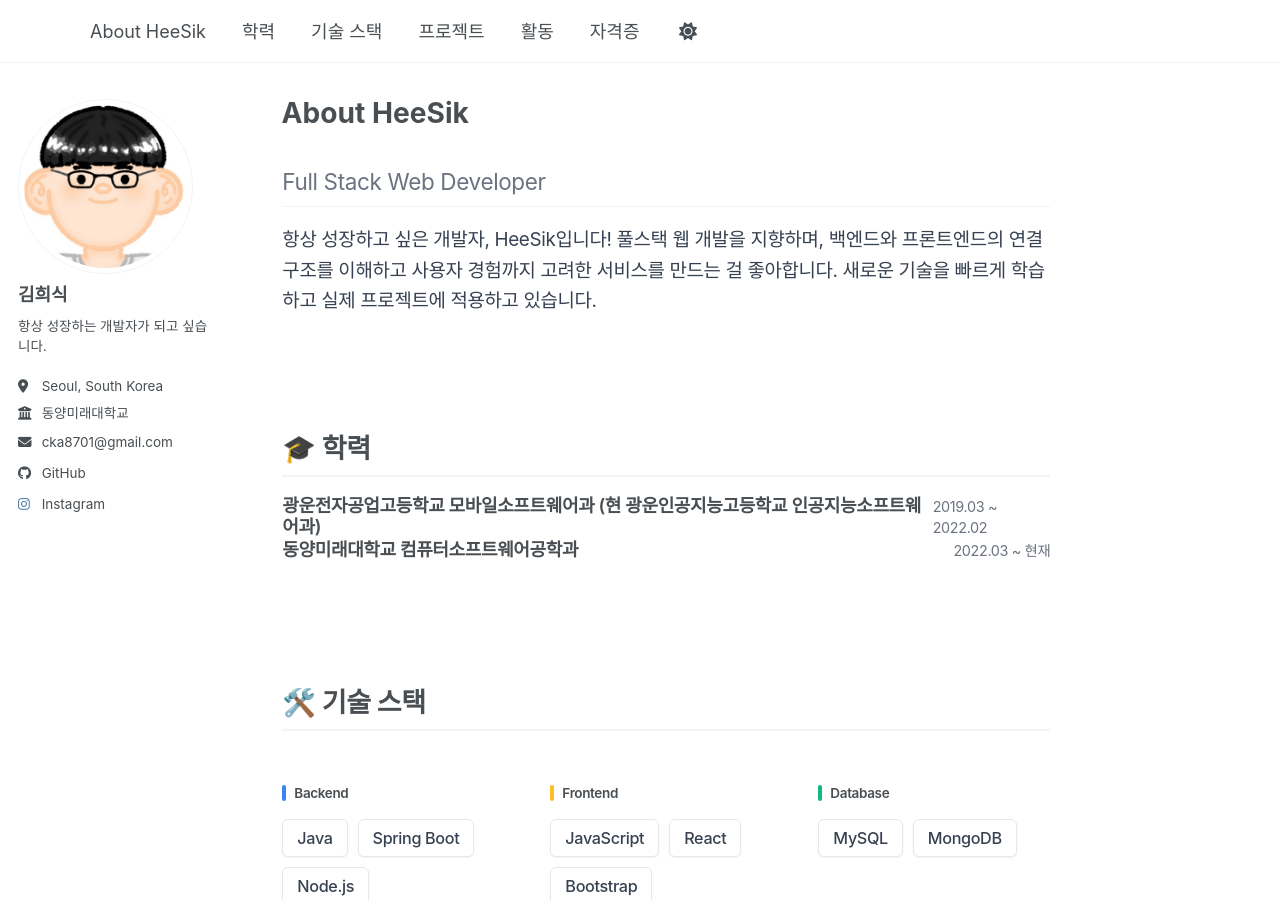
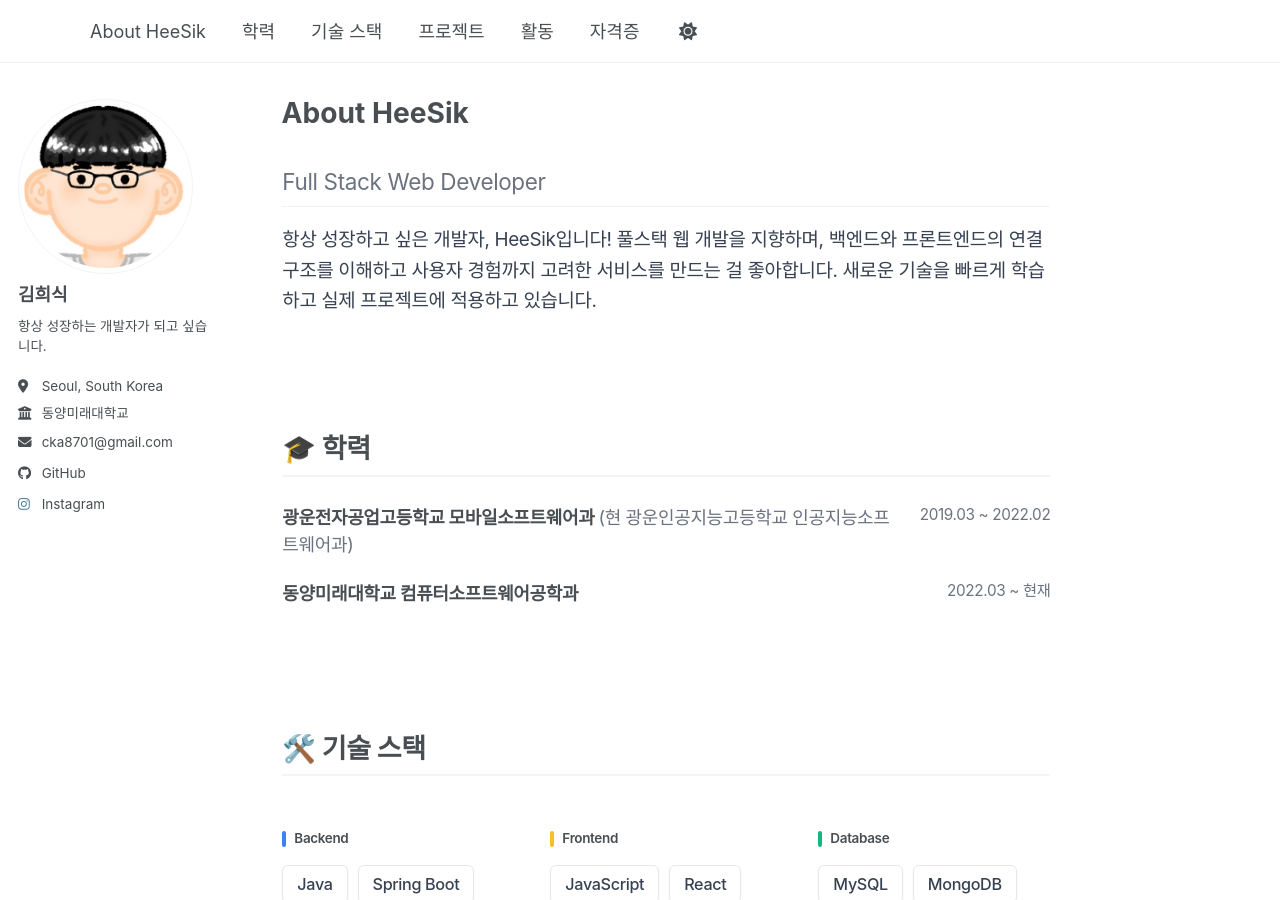
Before and after one commit to heesik03/heesik03.github.io, a Jekyll site: the page built from _pages/about.md, in a window 1280 px wide and 900 px high. Built offline with Jekyll 4.4.1, drawn with Linux system fonts in a browser that asks for light colours; a script bundle is joined from its source files by our own code; library files that are not in the unit come from our copies.

Commit message:
디자인 수정

```diff
--- a/_pages/about.md
+++ b/_pages/about.md
@@ -81,20 +81,24 @@ redirect_from:
   </section>
 
   <section id="education">
-    <h3 style="font-size: 1.5rem; font-weight: 700; border-bottom: 2px solid #f3f4f6; padding-bottom: 0.5rem; margin-bottom: 1rem;">🎓 학력</h3>
-      <div style="display: flex; justify-content: space-between; align-items: baseline;">
-        <h4 style="margin: 0; font-size: 1rem; font-weight: 600;">
-          광운전자공업고등학교 모바일소프트웨어과 (현 광운인공지능고등학교 인공지능소프트웨어과)
-        </h4>
-        <span style="font-size: 0.8rem; color: #6b7280;">2019.03 ~ 2022.02</span>
-      </div>
+    <h3 style="font-size:1.5rem;font-weight:700;border-bottom:2px solid #f3f4f6;padding-bottom:0.5rem;margin-bottom:1.5rem;">
+      🎓 학력
+    </h3>
 
-      <div style="display: flex; justify-content: space-between; align-items: baseline;">
-        <h4 style="margin: 0; font-size: 1rem; font-weight: 600;">
-          동양미래대학교 컴퓨터소프트웨어공학과
-        </h4>
-        <span style="font-size: 0.8rem; color: #6b7280;">2022.03 ~ 현재</span>
-      </div>
+    <div style="display:flex;justify-content:space-between;align-items:flex-start;gap:1rem;flex-wrap:wrap;margin-bottom:1.25rem;">
+      <h4 style="margin:0;font-size:1rem;font-weight:600;line-height:1.5;flex:1;min-width:220px;">
+        광운전자공업고등학교 모바일소프트웨어과
+        <span style="font-weight:400;color:#6b7280;">(현 광운인공지능고등학교 인공지능소프트웨어과)</span>
+      </h4>
+      <span style="font-size:0.85rem;color:#6b7280;white-space:nowrap;">2019.03 ~ 2022.02</span>
+    </div>
+
+    <div style="display:flex;justify-content:space-between;align-items:flex-start;gap:1rem;flex-wrap:wrap;">
+      <h4 style="margin:0;font-size:1rem;font-weight:600;line-height:1.5;flex:1;min-width:220px;">
+        동양미래대학교 컴퓨터소프트웨어공학과
+      </h4>
+      <span style="font-size:0.85rem;color:#6b7280;white-space:nowrap;">2022.03 ~ 현재</span>
+    </div>
   </section>
 
   <section id="tech-stack">
```
